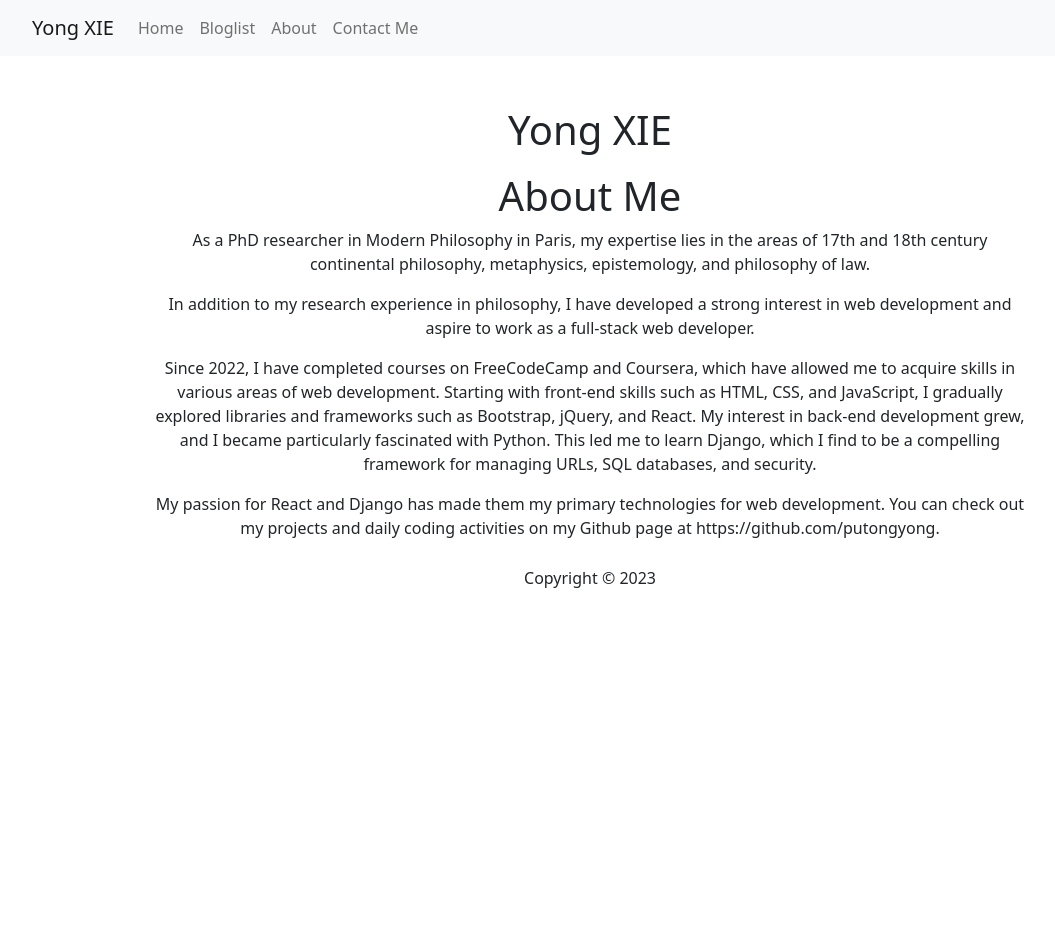
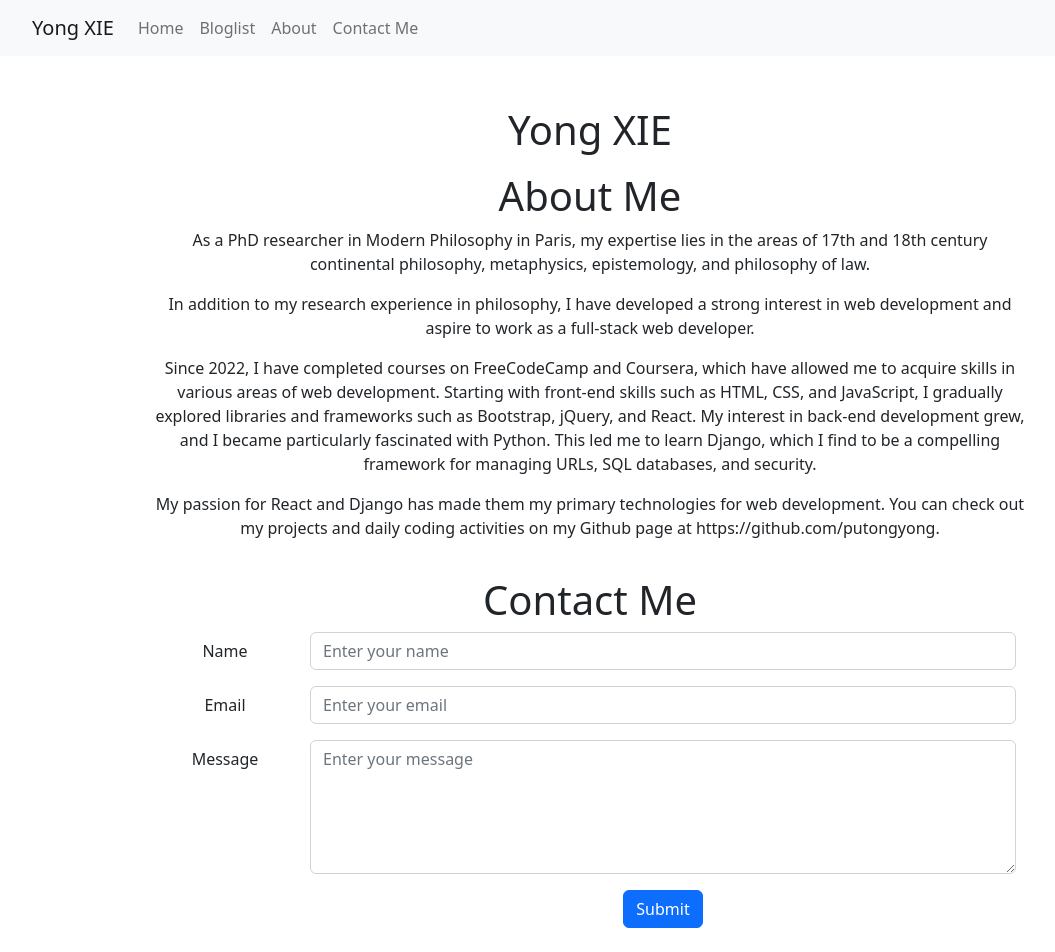
Before and after one commit to putongyong/Django-React-Website, a React (Create React App) app in the folder blog/frontend/: page / in a window 1280 px wide. Shown: the top 952 px of the page, without its empty margins (50-1105 px from the left). Before the commit the page ends 800 px from the top, so only its background shows below. Built offline with nearby package versions, Linux system fonts and the light colour scheme; no server answers.

Commit message:
add contact

```diff
--- a/blog/frontend/src/App.css
+++ b/blog/frontend/src/App.css
@@ -12,3 +12,9 @@
   width: 70%;
   padding: 10px;
 }
+
+.Contact {
+  margin: auto;
+  width: 70%;
+  padding: 10px;
+}
--- a/blog/frontend/src/App.js
+++ b/blog/frontend/src/App.js
@@ -7,6 +7,7 @@ import Footer from './components/Footer';
 import NavContainer from './components/NavContainer';
 import Bloglist from './components/Bloglist';
 import About from './components/About';
+import Contact from './components/Contact';
 
 
 function App() {
@@ -25,6 +26,7 @@ function App() {
         <Header/>
         <Bloglist/>
         <About/>
+        <Contact/>
         <Footer/>
       </div>
     </div>
--- /dev/null
+++ b/blog/frontend/src/components/Contact.jsx
@@ -0,0 +1,57 @@
+import Container from 'react-bootstrap/Container';
+import Form from 'react-bootstrap/Form';
+import Button from 'react-bootstrap/Button';
+import Col from 'react-bootstrap/Col';
+import Row from 'react-bootstrap/Row';
+
+function Contact() {
+  return (
+    <div className="Contact" id="Contact">
+
+        <h1>Contact Me</h1>
+
+      <Container>
+        <Form action="https://api.web3forms.com/submit" method="POST">
+          <input type="hidden" name="access_key" value="57dae735-6efa-4508-9473-1ec4dc2ac128"/>
+
+        <Form.Group as={Row} className="mb-3" controlId="formHorizontalName">
+            <Form.Label column sm={2}>
+              Name
+            </Form.Label>
+            <Col sm={10}>
+            <Form.Control type="text" name="name" placeholder="Enter your name" required />
+            </Col>
+        </Form.Group>
+
+        <Form.Group as={Row} className="mb-3" controlId="formHorizontalEmail">
+            <Form.Label column sm={2}>
+              Email
+            </Form.Label>
+            <Col sm={10}>
+            <Form.Control type="email" name="email" placeholder="Enter your email" required />
+            </Col>
+        </Form.Group>
+
+        <Form.Group as={Row} className="mb-3" controlId="formHorizontalMessage">
+            <Form.Label column sm={2}>
+              Message
+            </Form.Label>
+            <Col sm={10}>
+            <Form.Control as="textarea" name="message" placeholder="Enter your message" rows={5} required />
+            </Col>
+        </Form.Group>
+
+        <Form.Group as={Row} className="mb-3 justify-content-center">
+            <Col sm={{ span: 10, offset: 2 }}>
+              <input type="hidden" name="redirect" value="https://web3forms.com/success"/>
+              <Button variant="primary" type="submit">Submit</Button>
+            </Col>
+        </Form.Group>
+
+        </Form>
+      </Container>
+    </div>
+  );
+}
+
+export default Contact;
```
